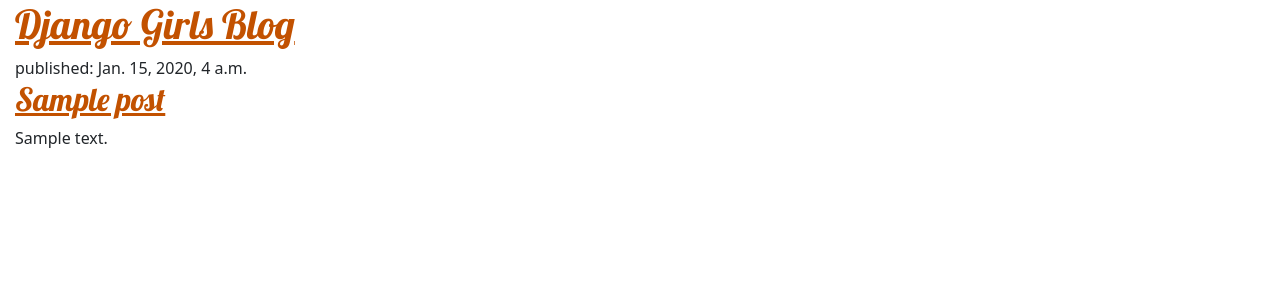
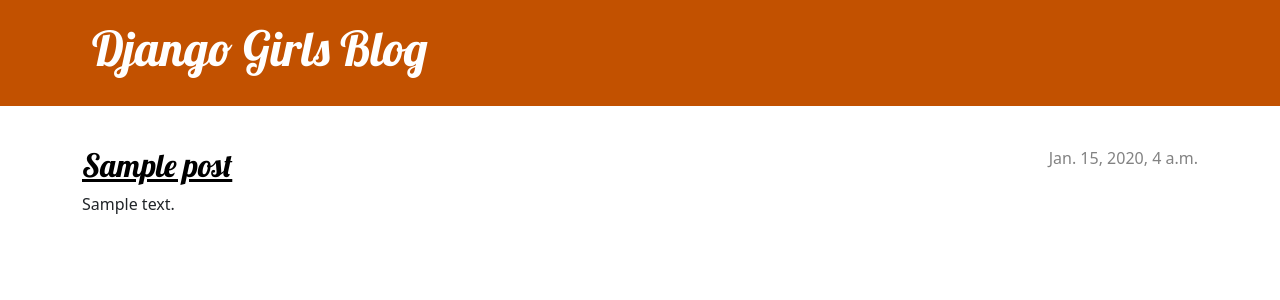
Before and after one commit to RTAEd/djangogirls, a Django app: page / in a window 1280 px wide. Shown: the top 300 px of the page. Run offline with Django 3.2, Linux system fonts and the light colour scheme; tables that the repository leaves empty hold one stand-in row (values such as "Sample post").

Commit message:
tested and added css

```diff
--- /dev/null
+++ b/djangogirls/blog/static/css/blog.css
@@ -0,0 +1,70 @@
+.page-header {
+    background-color: #C25100;
+    margin-top: 0;
+    margin-bottom: 40px;
+    padding: 20px 20px 20px 40px;
+}
+
+.page-header h1,
+.page-header h1 a,
+.page-header h1 a:visited,
+.page-header h1 a:active {
+    color: #ffffff;
+    font-size: 36pt;
+    text-decoration: none;
+}
+
+h1,
+h2,
+h3,
+h4 {
+    font-family: 'Lobster', cursive;
+}
+
+.date {
+    color: #828282;
+}
+
+.save {
+    float: right;
+}
+
+.post-form textarea,
+.post-form input {
+    width: 100%;
+}
+
+.top-menu,
+.top-menu:hover,
+.top-menu:visited {
+    color: #ffffff;
+    float: right;
+    font-size: 26pt;
+    margin-right: 20px;
+}
+
+.post {
+    margin-bottom: 70px;
+}
+
+.post h2 a,
+.post h2 a:visited {
+    color: #000000;
+}
+
+.post > .date,
+.post > .actions {
+    float: right;
+}
+
+.btn-secondary,
+.btn-secondary:visited {
+    color: #C25100;
+    background: none;
+    border-color: #C25100;
+}
+
+.btn-secondary:hover {
+    color: #FFFFFF;
+    background-color: #C25100;
+}
--- a/djangogirls/blog/templates/blog/post_list.html
+++ b/djangogirls/blog/templates/blog/post_list.html
@@ -8,16 +8,26 @@
         <link href="//fonts.googleapis.com/css?family=Lobster&subset=latin,latin-ext" rel="stylesheet" type="text/css">
     </head>
     <body>
-        <header>
+        <header class="page-header">
+            <div class="container">
                 <h1><a href="/">Django Girls Blog</a></h1>
         </header>
 
+        <main class="container">
+            <div class="row">
+                <div class="col">
                     {% for post in posts %}
-            <article>
-                <time>published: {{ post.published_date }}</time>
+                        <article class="post">
+                            <time class="date">
+                                {{ post.published_date }}
+                            </time>
                             <h2><a href="">{{ post.title }}</a></h2>
                             <p>{{ post.text|linebreaksbr }}</p>
                         </article>
                     {% endfor %}
+                </div>
+            </div>
+        </main>
+
     </body>
 </html>
--- a/djangogirls/blog/templates/static/css/blog.css
+++ /dev/null
@@ -1,7 +0,0 @@
-h1 a, h2 a {
-    color: #C25100;
-    font-family: 'Lobster';
-}
-body {
-    padding-left: 15px;
-}
```
Lines whose indentation alone changed are shown as unchanged.
